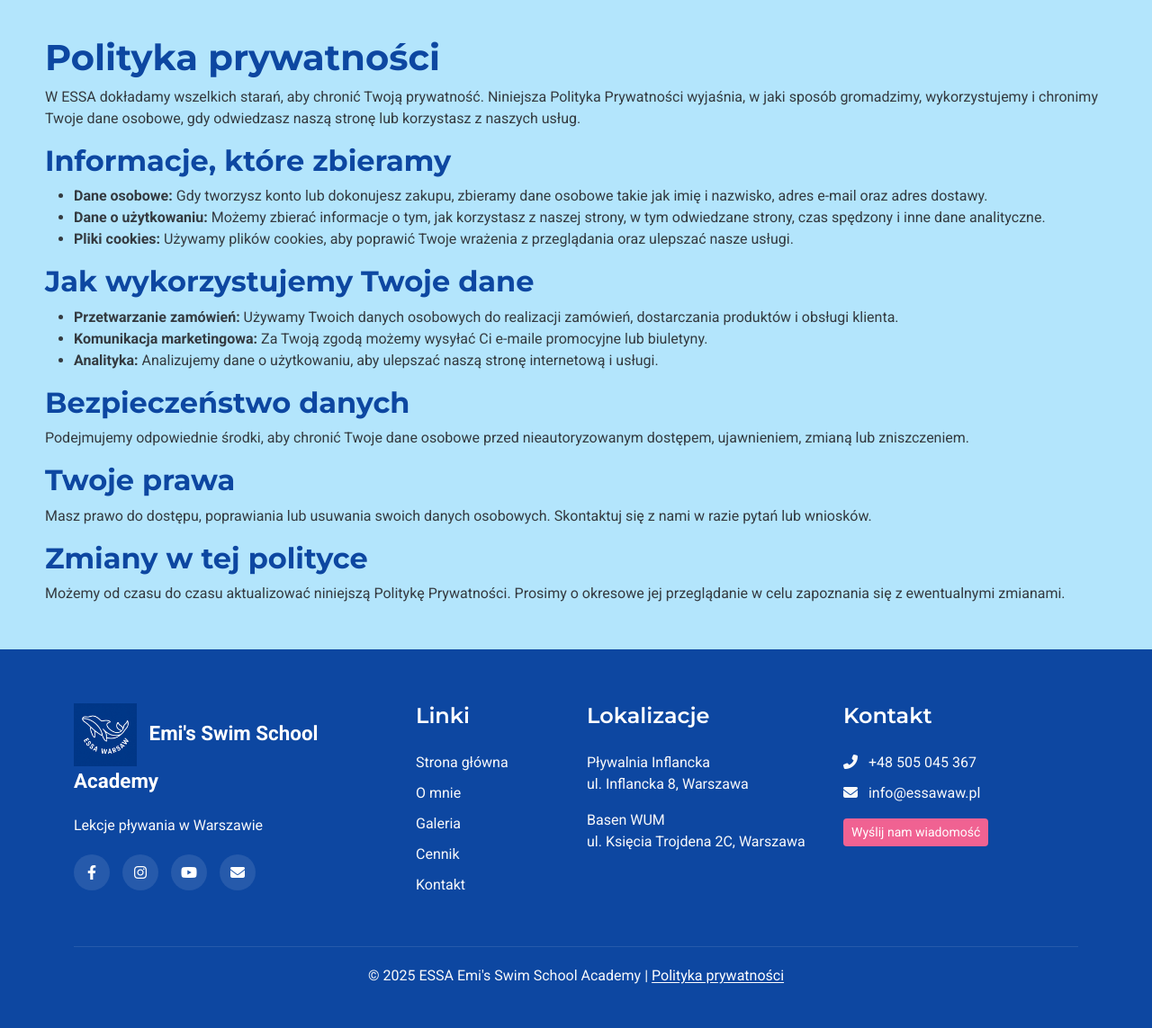
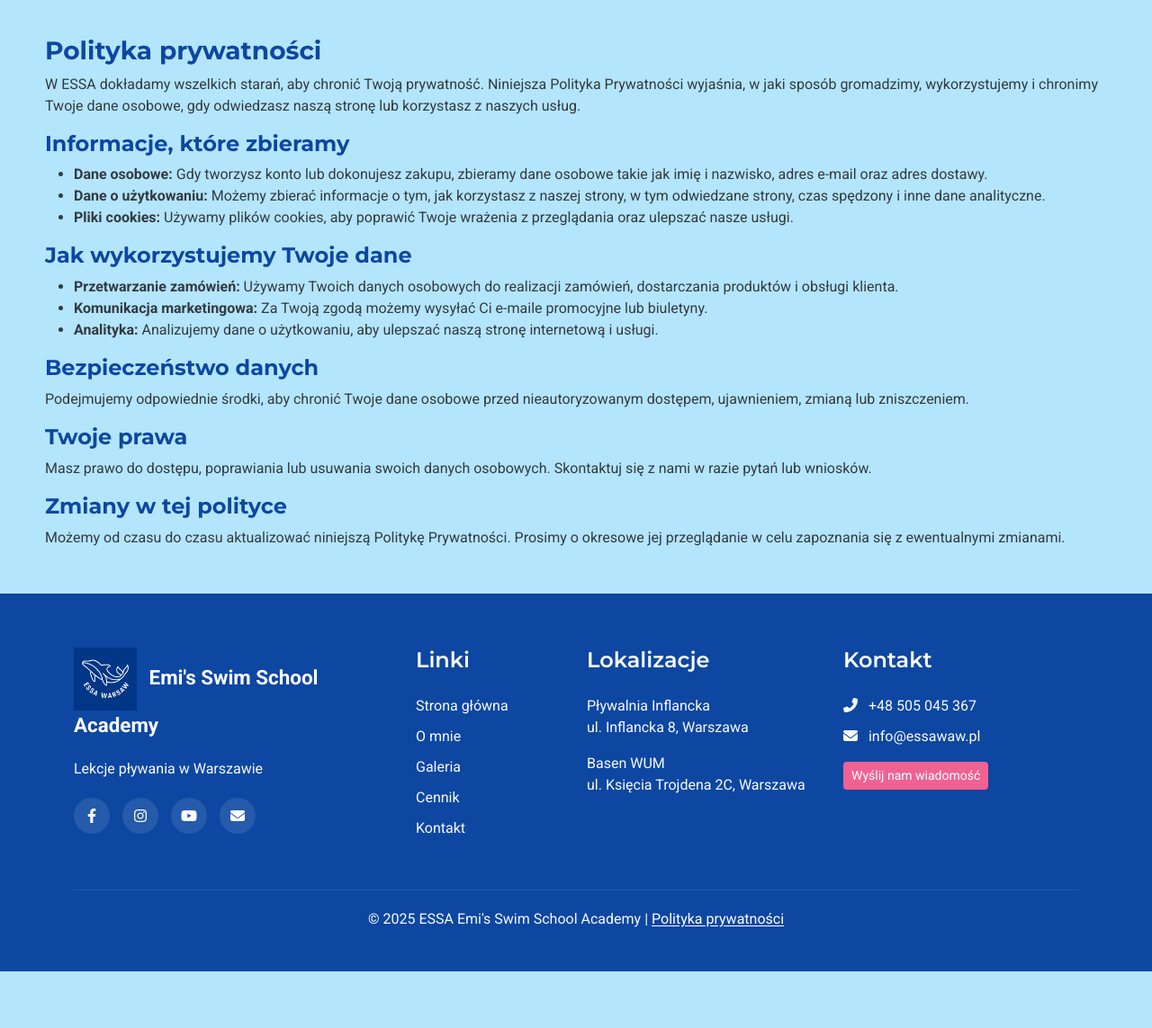
Before and after one commit to LukodeSoftware/ESSA-website, a Flask app: page /privacypolicy in a window 1280 px wide. Shown: the part 110-1253 px from the top of the page at 90% size. After the commit the page ends 1190 px from the top, so only its background shows below. Run offline with Flask 3, Linux system fonts and the light colour scheme; some libraries are stand-ins or nearby versions.

Commit message:
fix: font size modifications

```diff
--- a/static/css/style.css
+++ b/static/css/style.css
@@ -481,7 +481,12 @@ a:hover {
 
 #privacy-policy-header {
   color: var(--primary-dark);
+  font-size: 28px;
 }
+
+.privacy-policy-container h2 {
+  font-size: 24px;
+  }
 
 /* Gallery */
 .gallery-container {
@@ -622,7 +627,7 @@ a:hover {
 }
 
 .pricing-note {
-  font-size: 0.9rem;
+  font-size: 1.1rem;
   color: var(--gray);
   margin-top: 20px;
 }
```
